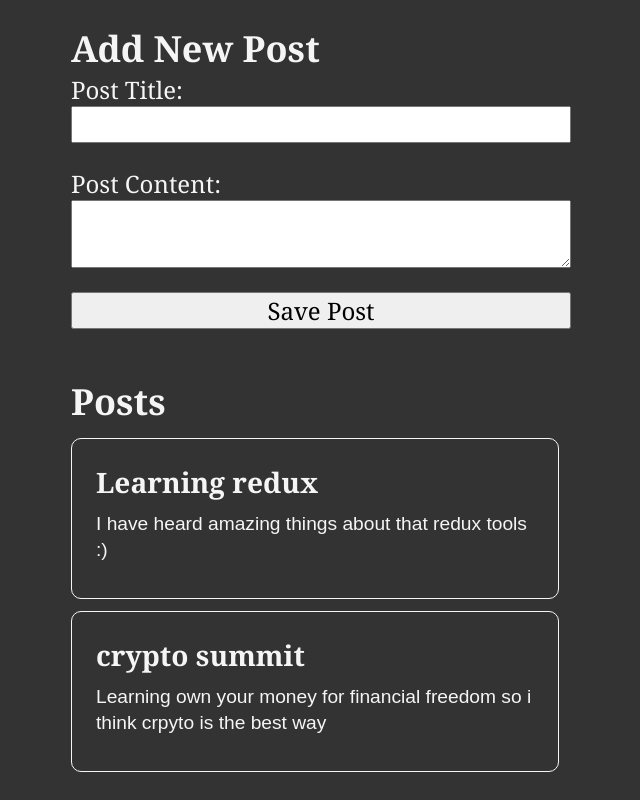
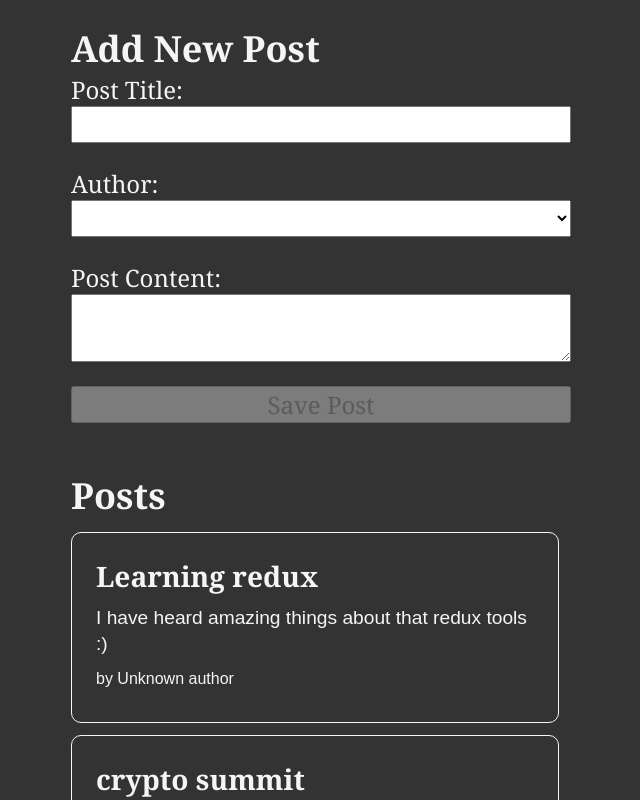
Before and after one commit to DANYELKAR/blog-site, a React (Create React App) app: page / in a window 1280 px wide. Shown: the top 800 px of the page, without its empty margins (319-959 px from the left). Built offline with nearby package versions, Linux system fonts and the light colour scheme.

Commit message:
Add PostAuthor

```diff
--- a/src/components/AddFormPost.js
+++ b/src/components/AddFormPost.js
@@ -1,31 +1,38 @@
 import React from "react";
 import { useState } from "react";
-import { useDispatch } from "react-redux";
-import { nanoid } from "@reduxjs/toolkit";
+import { useDispatch, useSelector } from "react-redux";
 
 import { postAdded } from "../features/posts/postsSlice";
 
 const AddFormPost = () => {
   const usedispatch = useDispatch();
+
   const [title, setTitle] = useState();
   const [content, setContent] = useState();
+  const [userId, setUserId] = useState();
+
+  const users = useSelector((state) => state.usersAbc);
 
   const onTitleChanged = (e) => setTitle(e.target.value);
   const onContentChanged = (e) => setContent(e.target.value);
+  const onAuthorChanged = (e) => setUserId(e.target.value);
 
   const onSavePostClicked = () => {
     if (title && content) {
-      usedispatch(
-        postAdded({
-          id: nanoid(),
-          title,
-          content,
-        })
-      );
+      usedispatch(postAdded(title, content, userId));
       setTitle("");
       setContent("");
     }
   };
+
+  const canSave = Boolean(title) && Boolean(content) && Boolean(userId);
+
+  const usersOptions = users.map((user) => (
+    <option key={user.id} value={user.id}>
+      {user.name}
+    </option>
+  ));
+
   return (
     <section>
       <h2>Add New Post</h2>
@@ -38,6 +45,11 @@
           value={title}
           onChange={onTitleChanged}
         />
+        <label htmlFor="postAuthor">Author:</label>
+        <select id="postAuthor" value={userId} onChange={onAuthorChanged}>
+          <option value=""></option>
+          {usersOptions}
+        </select>
         <label htmlFor="postContent">Post Content:</label>
         <textarea
           type="text"
@@ -46,7 +58,7 @@
           value={content}
           onChange={onContentChanged}
         />
-        <button type="button" onClick={onSavePostClicked}>
+        <button type="button" onClick={onSavePostClicked} disabled={!canSave}>
           Save Post
         </button>
       </form>
--- /dev/null
+++ b/src/components/PostAuthor.js
@@ -0,0 +1,12 @@
+import { useSelector } from "react-redux";
+
+import React from "react";
+
+const PostAuthor = ({ userId }) => {
+  const users = useSelector((state) => state.usersAbc);
+
+  const author = users.find((user) => user.id === userId);
+
+  return <span>by {author ? author.name : "Unknown author"}</span>;
+};
+export default PostAuthor;
--- a/src/components/PostList.js
+++ b/src/components/PostList.js
@@ -1,14 +1,17 @@
 import React from "react";
 import { useSelector } from "react-redux";
+import PostAuthor from "./PostAuthor";
 
 const PostList = () => {
   const posts = useSelector((state) => state.postsAbc);
-  console.log(posts);
 
   const renderedPosts = posts.map((post) => (
     <article key={post.id}>
       <h3>{post.title}</h3>
       <p>{post.content.substring(0, 100)}</p>
+      <p className="postCredit">
+        <PostAuthor userId={post.userId} />
+      </p>
     </article>
   ));
 
--- a/src/features/posts/postsSlice.js
+++ b/src/features/posts/postsSlice.js
@@ -1,4 +1,4 @@
-import { createSlice } from "@reduxjs/toolkit";
+import { createSlice, nanoid } from "@reduxjs/toolkit";
 
 const initialState = [
   {
@@ -18,8 +18,20 @@
   name: "posts",
   initialState,
   reducers: {
-    postAdded(state, action) {
-      state.push(action.payload);
+    postAdded: {
+      reducer(state, action) {
+        state.push(action.payload);
+      },
+      prepare(title, content, userId) {
+        return {
+          payload: {
+            id: nanoid(),
+            title,
+            content,
+            userId,
+          },
+        };
+      },
     },
   },
 });
--- a/src/features/users/usersSlice.js
+++ b/src/features/users/usersSlice.js
@@ -1,9 +1,9 @@
 import { createSlice } from "@reduxjs/toolkit";
 
 const initialState = [
-  { id: 0, name: "Güven" },
-  { id: 1, name: "Ali" },
-  { id: 2, name: "Musti" },
+  { id: "0", name: "Güven" },
+  { id: "1", name: "Musti" },
+  { id: "2", name: "Ali" },
 ];
 
 const usersSlice = createSlice({
```
